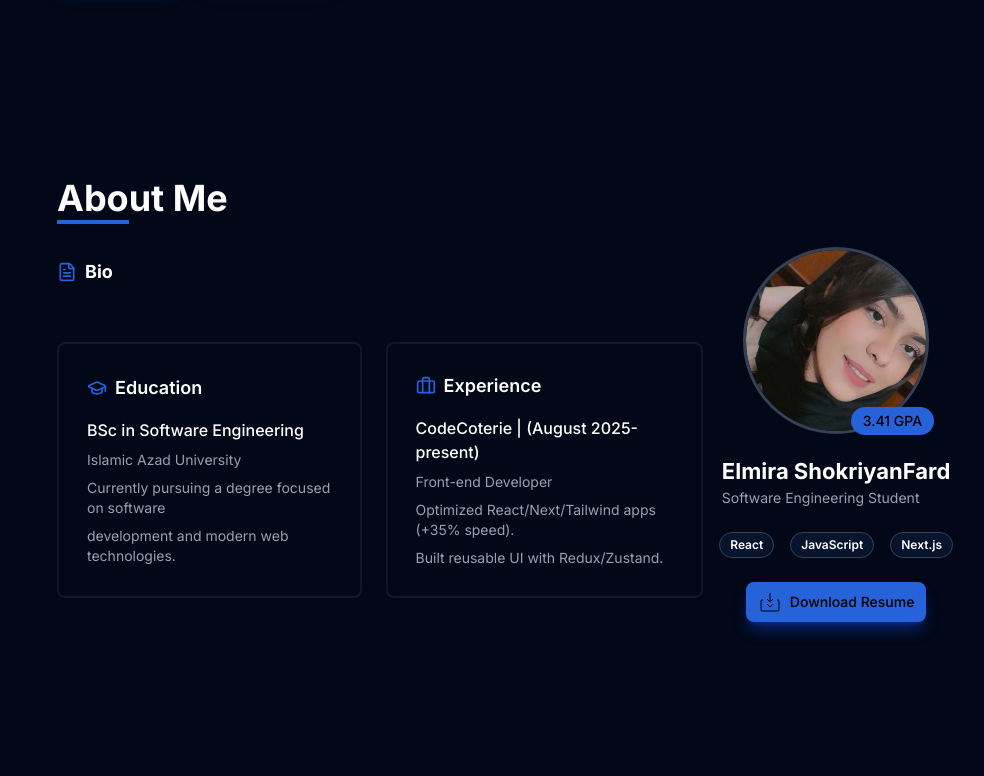
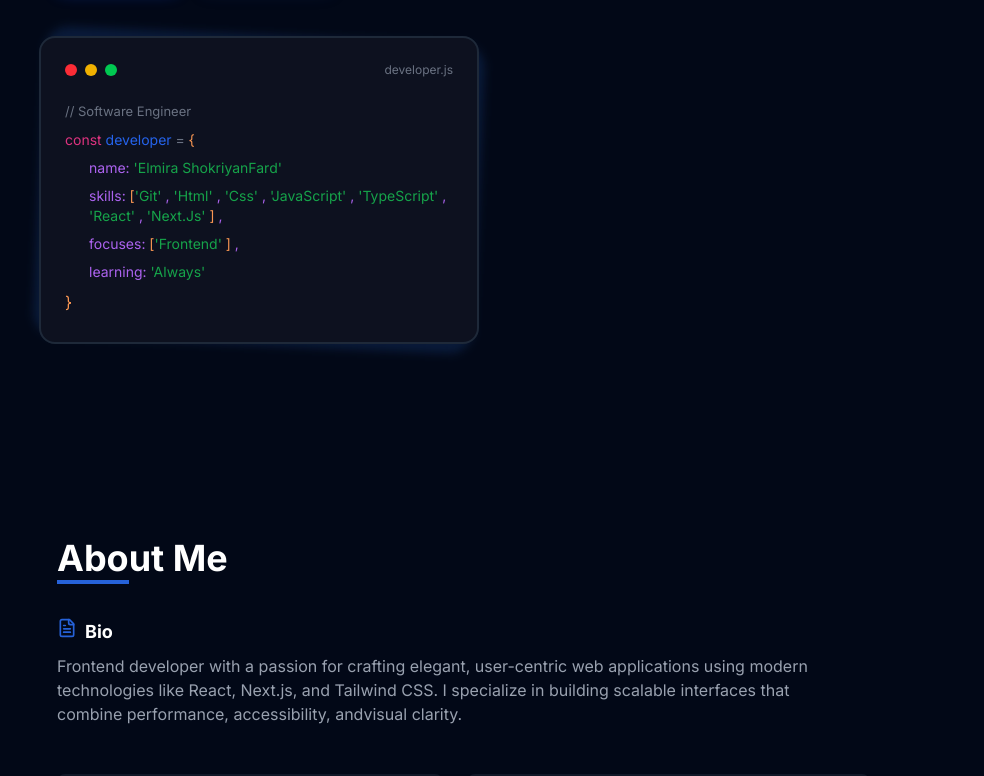
Before and after one commit to elmira1385/portfolio, a Next.js app: page / in a window 1280 px wide. Shown: the part 560-1336 px from the top of the page, without its empty margins (127-1111 px from the left). Built offline with nearby package versions, Linux system fonts and the light colour scheme; no server answers.

Commit message:
done some thing about respansive

```diff
--- a/src/api/axios.ts
+++ b/src/api/axios.ts
@@ -1,6 +1,8 @@
 import axios from "axios";
 
 const instance=axios.create({
-    baseURL:"https://elmirashokriyan.ir/"
+    baseURL:"http://localhost:3000/"
 })
 export default instance
+
+// https://elmirashokriyan.ir/
--- a/src/app/UI/About.tsx
+++ b/src/app/UI/About.tsx
@@ -17,17 +17,17 @@ const About = () => {
   return (
     <div
       id="about"
-      className="flex scroll-mt-20 flex-col py-10 sm:flex-row  sm:px-46  sm:pb-30 sm:pt-10 gap-10 sm:gap-0  sm:justify-between"
+      className="flex scroll-mt-20 flex-col py-10 sm:flex-row sm:flex-wrap justify-center  sm:px-46  sm:pb-30 sm:pt-10 gap-10 sm:gap-0 md:justify-center sm:justify-center lg:justify-center xl:justify-between"
     >
-      <div className="flex flex-col p-6 sm:p-0 gap-10 sm:gap-12">
-        <div className="flex flex-col gap-10">
+      <div className="flex flex-col p-6 sm:p-0 gap-10 sm:gap-12 ">
+        <div className="flex flex-col gap-10 justify-center items-start md:justify-center sm:justify-center lg:justify-center xl:justify-between">
           <div>
             <p className="text-3xl sm:text-4xl font-bold text-gray dark:text-white">
               <span className="border-b-4 border-[#2662d9]">Abo</span>ut Me
             </p>
           </div>
-          <div className="flex flex-col gap-2">
-            <div className="flex gap-2 items-center">
+          <div className="flex flex-col gap-2 justify-center ">
+            <div className="flex gap-2 ">
               <svg
                 className="stroke-[#2662d9]"
                 xmlns="http://www.w3.org/2000/svg"
@@ -49,13 +49,13 @@ const About = () => {
               <p className="font-bold text-lg text-gray dark:text-white">Bio</p>
             </div>
             <div>
-              <p className="dark:text-gray-400 text-gray-500 text-[15px] sm:text-base ">
+              <p className="dark:text-gray-400 max-w-200 text-gray-500 text-[15px] sm:text-base ">
                 {aboutMe}
               </p>
             </div>
           </div>
         </div>
-        <div className="flex flex-col sm:flex-row gap-6 ">
+        <div className="flex flex-col flex-wrap sm:flex-row gap-6  justify-center md:justify-center sm:justify-center lg:justify-center xl:justify-start">
           <div
             ref={box1}
             className="relative overflow-hidden sm:justify-center p-7  bg-white hover:scale-103 dark:bg-[#020817] shadow-2xs rounded-lg flex flex-col gap-4 shadow-gray-300 dark:shadow-none dark:border-2 border-gray-900"
--- a/src/app/UI/Achivement.tsx
+++ b/src/app/UI/Achivement.tsx
@@ -34,7 +34,7 @@ const Achivement = () => {
         <p className="text-3xl sm:text-4xl font-bold text-gray dark:text-white">
           <span className="border-b-4 border-[#2662d9]">Achi</span>evements
         </p>
-        <p className="dark:text-gray-400 text-gray-500 text-[15px] sm:text-base sm:w-190">
+        <p className="dark:text-gray-400 text-gray-500 text-[15px] sm:text-base ">
           These achievements highlight the real projects I’ve built and the
           results I delivered
         </p>
--- a/src/app/UI/Contact.tsx
+++ b/src/app/UI/Contact.tsx
@@ -12,17 +12,17 @@ const Contact = () => {
     }
   })
   return (
-    <div id="contact" className="flex flex-col  gap-10 sm:px-46 px-6  py-30">
+    <div id="contact" className="flex flex-col  gap-10 sm:px-46  px-6  py-30">
       <div className="flex flex-col gap-6 ">
         <p className="text-3xl sm:text-4xl font-bold text-gray dark:text-white">
           <span className="border-b-4 border-[#2662d9]">Get I</span>n Touch
         </p>
-        <p className="dark:text-gray-400 text-gray-500 text-[15px] sm:text-base sm:w-190">
+        <p className="dark:text-gray-400 text-gray-500 text-[15px] sm:text-base ">
           Have a question or want to work together? Feel free to drop me a
           message. I'd love to hear from you!
         </p>
       </div>
-      <div className="flex flex-col sm:flex-row sm:justify-between gap-8">
+      <div className="flex flex-col flex-wrap sm:flex-row sm:justify-between gap-8">
         <div className="flex flex-col gap-8">
           <div className="flex flex-col gap-3">
             <h3 className="text-lg font-semibold text-gray dark:text-white ">
--- a/src/app/UI/Footer.tsx
+++ b/src/app/UI/Footer.tsx
@@ -2,15 +2,15 @@ import React from "react";
 
 const Footer = () => {
   return (
-    <div className="flex w-full flex-col sm:flex-row sm:justify-between sm:items-center py-12  bg-[#020817] dark:bg-[#0B1523] sm:px-40">
-      <div className="flex flex-col justify-center items-center gap-4 sm:items-start ">
+    <div className="flex w-full flex-col flex-wrap sm:flex-row sm:justify-center md:justify-center lg:justify-center xl:justify-between sm:items-center py-12  bg-[#020817] dark:bg-[#0B1523] sm:px-40">
+      <div className="flex flex-col justify-center items-center gap-4 sm:items-center md:items-center lg:items-center xl:items-start">
         <p className="text-xl text-primary font-bold">ESH.</p>
         <p className="text-[15px] sm:text-base font-normal text-gray flex flex-col gap-1.5 dark:text-gray-500 px-2 sm:px-0 sm:text-start text-center sm:w-120 ">
           Building elegant digital solutions with a focus on user experience and
           technical excellence.
         </p>
       </div>
-      <div className="flex flex-col justify-center items-center sm:items-end ">
+      <div className="flex flex-col  justify-center items-center gap-4 sm:items-center md:items-center lg:items-center xl:items-end">
         <div className="flex gap-6 justify-center pb-6 pt-8 fill-white">
           <a href="https://github.com/elmira1385/">
             <svg className="stroke-gray-400"
--- a/src/app/UI/Header.tsx
+++ b/src/app/UI/Header.tsx
@@ -15,7 +15,7 @@ const Header = () => {
         </a>
       </div>
       <div className="flex sm:gap-10 gap-2 items-center">
-        <div className="flex sm:gap-8 hidden sm:inline-flex ">
+        <div className="flex sm:gap-8 hidden sm:hidden md:hidden lg:inline-flex xl:inline-flex ">
           <a
             href="#home"
             className="text-sm  dark:text-white dark:hover:text-[#2662d9] font-medium text-gray text-primary-hover transition-colors cursor-pointer"
@@ -103,11 +103,11 @@ const Header = () => {
             </div>
           )}
         </button>
-        <a href="/myResume/ElmiraShokriyanResume.pdf" download className="bg-primary hover:cursor-pointer sm:block hidden py-2 px-2.5 rounded-lg text-sm font-bold text-white  dark:text-black">
+        <a href="/myResume/ElmiraShokriyanResume.pdf" download className="bg-primary hidden sm:hidden md:hidden lg:inline-flex xl:inline-flex hover:cursor-pointer   py-2 px-2.5 rounded-lg text-sm font-bold text-white  dark:text-black">
           Resume
         </a>
         <button
-          className="sm:hidden block"
+          className="block sm:block md:block lg:hidden xl:hidden "
           onClick={() => {
             if (isOpenHeader) {
               setIsOpenHeader(false);
@@ -150,7 +150,7 @@ const Header = () => {
         </button>
         <div
           className={clsx(
-            "fixed sm:hidden flex flex-col gap-6 items-start top-16 z-50 dark:bg-[#020817] bg-[#F7FAFC] shadow-lg w-full h-80 rounded-b-2xl p-4 transition-all duration-300",
+            "fixed sm:inline-flex md:inline-flex lg:hidden xl:hidden  flex flex-col gap-6 items-start   top-16 z-50 dark:bg-[#020817] bg-[#F7FAFC] shadow-lg w-full h-80 rounded-b-2xl p-4 transition-all duration-300",
             {
               "-right-full": !isOpenHeader,
               "right-0": isOpenHeader,
@@ -213,7 +213,9 @@ const Header = () => {
               Contact
             </a>
           </div>
-          <a href="/myResume/ElmiraShokriyanResume.pdf" download className="bg-primary block sm:hidden py-2 px-2.5 rounded-lg text-sm font-bold text-white  dark:text-black">
+          <a onClick={() => {
+                setIsOpenHeader(false);
+              }} href="/myResume/ElmiraShokriyanResume.pdf" download className="bg-primary flex items-start  sm:block md:block lg:hidden xl:hidden  py-2 px-2.5 rounded-lg text-sm font-bold text-white  dark:text-black">
             Resume
           </a>
         </div>
--- a/src/app/UI/Project.tsx
+++ b/src/app/UI/Project.tsx
@@ -37,13 +37,13 @@ const Project = () => {
         <p className="text-3xl sm:text-4xl font-bold text-gray dark:text-white">
           <span className="border-b-4 border-[#2662d9]">Pro</span>jects
         </p>
-        <p className="dark:text-gray-400 text-gray-500 text-[15px] sm:text-base sm:w-190">
+        <p className="dark:text-gray-400  text-gray-500 text-[15px] sm:text-base ">
           Here are some of the projects I've worked on, showcasing my skills in
           various technologies and problem domains.
         </p>
       </div>
      <div className="flex flex-col gap-6 w-full justify-center items-center">
-       <div className="grid grid-cols-1 sm:grid-cols-2 md:grid-cols-3 lg:grid-cols-3 w-full  gap-6  ">
+       <div className="grid grid-cols-1 sm:grid-cols-1 md:grid-cols-1 lg:grid-cols-2 xl:grid-cols-3 w-full  gap-6  ">
         {itemShow.map((item) => {
           return (
             <div
@@ -127,7 +127,7 @@ const Project = () => {
         })}
       </div>
       {isShowMore && (
-        <div className="grid grid-cols-1 sm:grid-cols-2 md:grid-cols-3 lg:grid-cols-3 w-full  gap-6   ">
+        <div className="grid grid-cols-1 sm:grid-cols-1 md:grid-cols-1 lg:grid-cols-2 xl:grid-cols-3 w-full  gap-6   ">
           {itemHide.map((item) => {
             return (
               <div
--- a/src/app/UI/Section1.tsx
+++ b/src/app/UI/Section1.tsx
@@ -4,8 +4,8 @@ import { motion } from "framer-motion";
 
 const Section1 = () => {
   return (
-    <div id="home" className="grid-cols-1 scroll-mt-20 sm:grid sm:grid-cols-2 sm:px-44 sm:py-34  gap-4 sm:gap-80 sm:text-start  sm:items-center  py-18 text-center ">
-      <div className="flex flex-col gap-7 sm:w-200">
+    <div id="home" className="flex flex-col scroll-mt-20 sm:flex-wrap justify-center sm:flex-row sm:px-44 sm:py-34  gap-4  sm:text-start  sm:items-center  py-18 text-center md:justify-center sm:justify-center lg:justify-center xl:justify-between">
+      <div className="flex flex-col gap-7 ">
         <motion.p
           initial={{
             opacity: 0,
--- a/src/app/UI/Skills.tsx
+++ b/src/app/UI/Skills.tsx
@@ -29,7 +29,7 @@ const Skills = () => {
         <p className="text-3xl sm:text-4xl font-bold text-gray dark:text-white">
           <span className="border-b-4 border-[#2662d9]">Sk</span>ills
         </p>
-        <p className="dark:text-gray-400 text-gray-500 text-[15px] sm:text-base sm:w-190">
+        <p className="dark:text-gray-400 text-gray-500 text-[15px] sm:text-base ">
           Focused on building modern, scalable, and user‑friendly web
           applications.
         </p>
```
